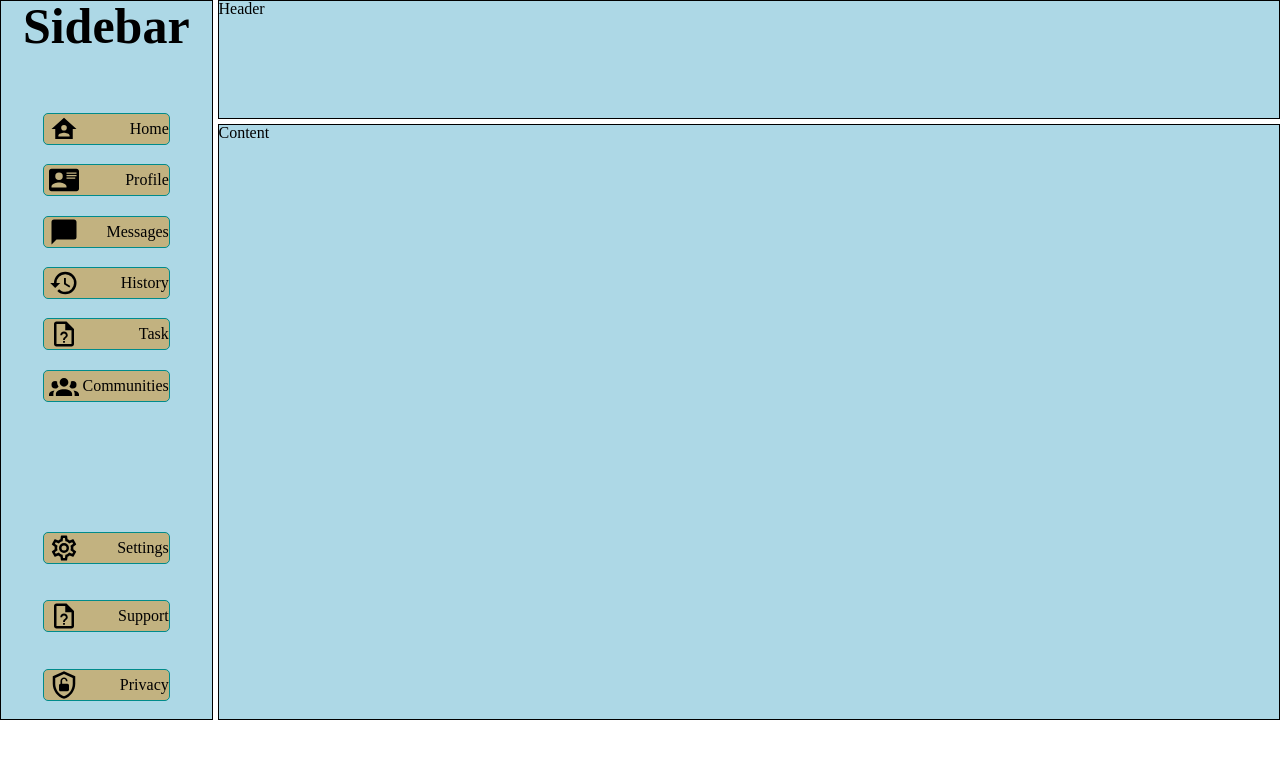
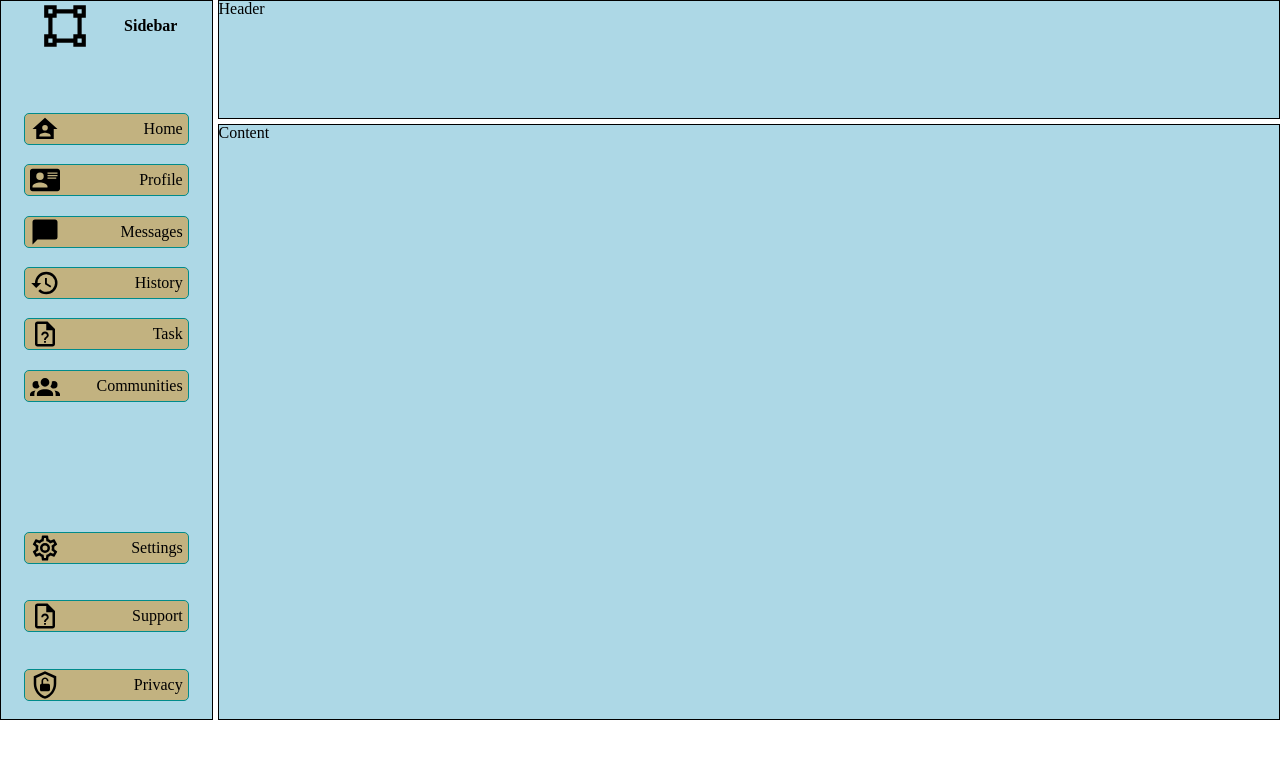
Before and after one commit to dk-ties/TOP_FullStackJavascript, a plain HTML site: page Admin-Dashboard/index.html in a window 1280 px wide. Drawn offline with Linux system fonts and the light colour scheme.

Commit message:
Setting icon on logo

```diff
--- a/Admin-Dashboard/index.html
+++ b/Admin-Dashboard/index.html
@@ -23,7 +23,7 @@
     <div class="wrapper">
       <div class="header">Header</div>
       <div class="sidebar">
-        <h1 class="logo">Sidebar</h1>
+        <div class="logo"><img src="icons/vector-square.svg" />Sidebar</div>
 
         <ul class="topNav">
           <li><img src="icons/home-account.svg" />Home</li>
--- a/Admin-Dashboard/style.css
+++ b/Admin-Dashboard/style.css
@@ -24,7 +24,8 @@
   display: grid;
   justify-content: center;
   grid-template-rows: 1fr 3fr 1fr 2fr;
-  overflow: scroll;
+  grid-template-columns: 100%;
+  overflow: auto;
 }
 
 .content {
@@ -32,27 +33,25 @@
 }
 
 .logo {
-  font-size: 50px;
   font-weight: bolder;
   grid-row: 1/2;
+  height: 50px;
+  width: 100%;
+  display: flex;
+  justify-content: space-evenly;
+  align-items: center;
+  flex-wrap: wrap;
 }
 .topNav {
   grid-row: 2/3;
-  /*   display: grid;
-  grid-auto-rows: minmax(50px, 1fr);
-  justify-content: center; */
 }
 .botNav {
   grid-row: 4/5;
-  /*   display: grid;
-  grid-auto-rows: 1fr;
-*/
 }
 .topNav,
 .botNav {
   display: grid;
   grid-auto-rows: minmax(50px, 1fr);
-  grid-auto-columns: minmax(50px, 1fr);
   align-items: center;
   justify-items: center;
 }
@@ -61,14 +60,15 @@ li {
   border: 0.1px solid darkcyan;
   border-radius: 5px;
   height: 30px;
-  width: 125px;
+  width: clamp(100px, 75%, 500px);
   text-align: end;
   display: flex;
   justify-content: space-between;
   align-items: center;
   background-color: #c2b280;
+  padding-right: 5px;
 }
-li > img {
+img {
   display: inline;
   max-width: 100%;
   max-height: 100%;
```
Also changed, not shown: Admin-Dashboard/icons/vector-square.svg (added).
